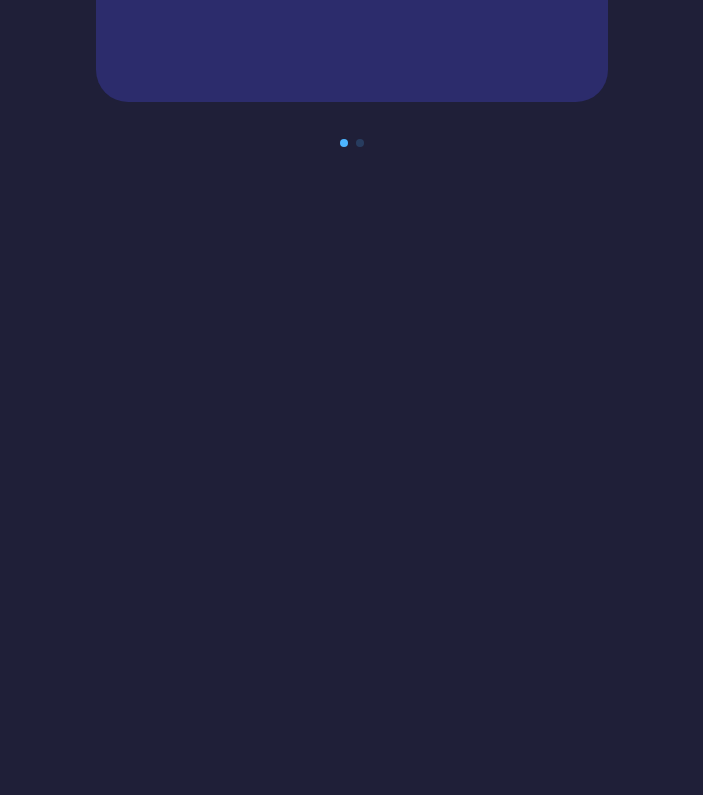
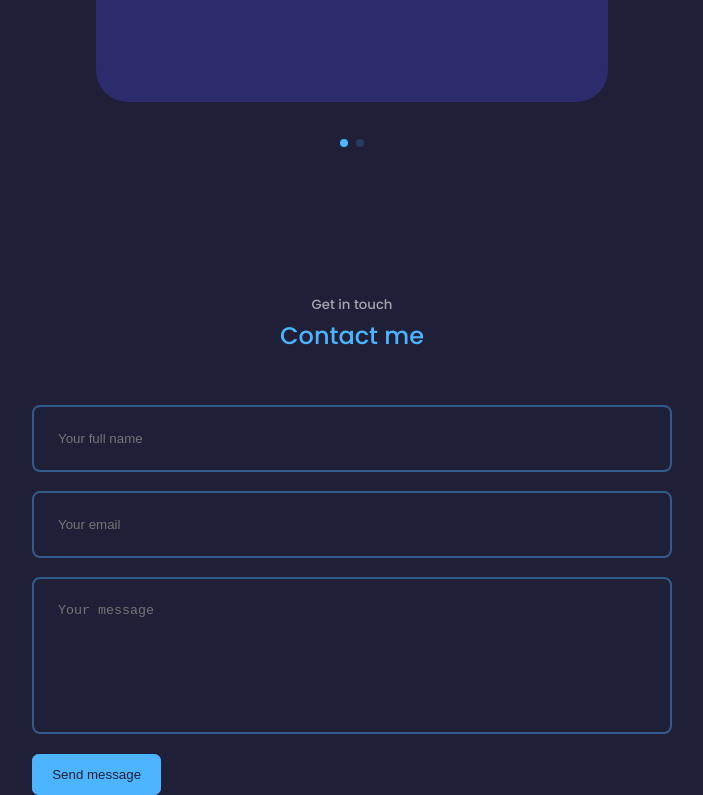
Before and after one commit to carteak004/kartheek-dev, a React (Create React App) app: page / in a window 1280 px wide. Shown: the part 4303-5098 px from the top of the page, without its empty margins (288-991 px from the left). Before the commit the page ends 4469 px from the top, so only its background shows below. Built offline with nearby package versions, Linux system fonts and the light colour scheme.

Commit message:
created service

```diff
--- a/package.json
+++ b/package.json
@@ -10,6 +10,7 @@
     "@types/node": "^18.11.12",
     "@types/react": "^18.0.26",
     "@types/react-dom": "^18.0.9",
+    "emailjs-com": "^3.2.0",
     "react": "^18.2.0",
     "react-dom": "^18.2.0",
     "react-icons": "^4.7.1",
--- a/src/App.tsx
+++ b/src/App.tsx
@@ -1,5 +1,6 @@
 import React from 'react'
 import About from 'pages/about'
+import Contact from 'pages/contact'
 import Experience from 'pages/experience'
 import Intro from 'pages/intro'
 import Nav from 'pages/nav'
@@ -17,6 +18,7 @@ const App = () => {
 			<Experience />
 			<Portfolio />
 			<Recommendations />
+			<Contact />
 		</>
 	)
 }
--- /dev/null
+++ b/src/pages/contact/Contact.css
@@ -0,0 +1,34 @@
+.container.contact-container {
+	width: 50%;
+}
+
+form {
+	display: flex;
+	flex-direction: column;
+	gap: 1.2rem;
+}
+
+input,
+textarea {
+	width: 100%;
+	padding: 1.5rem;
+	border-radius: 0.5rem;
+	background: transparent;
+	border: 2px solid var(--color-primary-variant);
+	resize: none;
+	color: var(--color-white);
+}
+
+/* ------------- Media Queries for Medium devices ------------- */
+@media screen and (max-width: 1024px) {
+	.container.contact-container {
+		width: 70%;
+	}
+}
+
+/* ------------- Media Queries for Small devices ------------- */
+@media screen and (max-width: 600px) {
+	.container.contact-container {
+		width: var(--container-width-sm);
+	}
+}
--- /dev/null
+++ b/src/pages/contact/Contact.tsx
@@ -0,0 +1,34 @@
+import React from 'react'
+import SectionHead from 'components/sectionHead'
+import './Contact.css'
+
+const Contact = () => {
+	return (
+		<section id='contact'>
+			<SectionHead lineOne='Get in touch' lineTwo='Contact me' />
+			<div className='container contact-container'>
+				<form action=''>
+					<input
+						type='text'
+						name='name'
+						placeholder='Your full name'
+						required
+					/>
+					<input type='email' name='email' placeholder='Your email' required />
+					<textarea
+						name='message'
+						rows={7}
+						placeholder='Your message'
+						required
+					/>
+
+					<button className='btn btn-primary' type='submit'>
+						Send message
+					</button>
+				</form>
+			</div>
+		</section>
+	)
+}
+
+export default Contact
--- /dev/null
+++ b/src/pages/contact/index.ts
@@ -0,0 +1 @@
+export { default } from './Contact'
```
Also changed, not shown: 1 other file (tests, documents, lock files or other folders).
